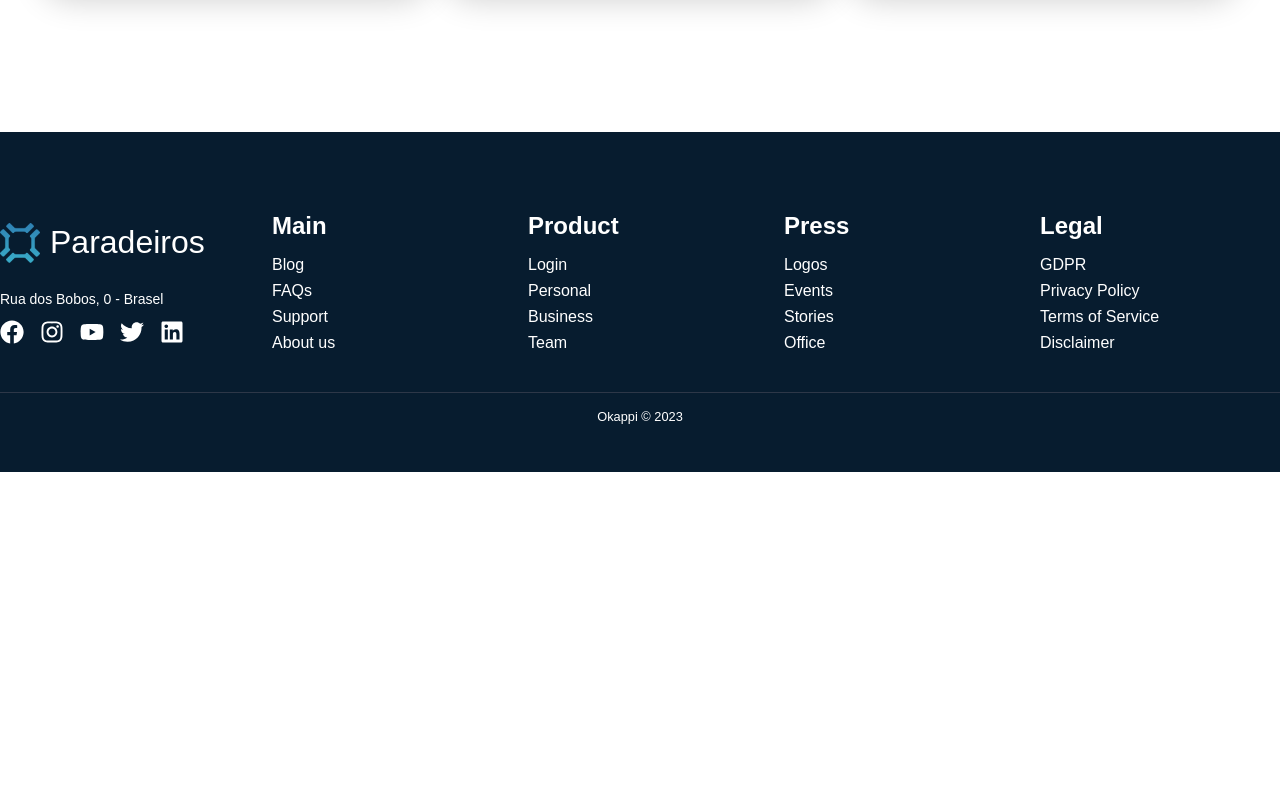
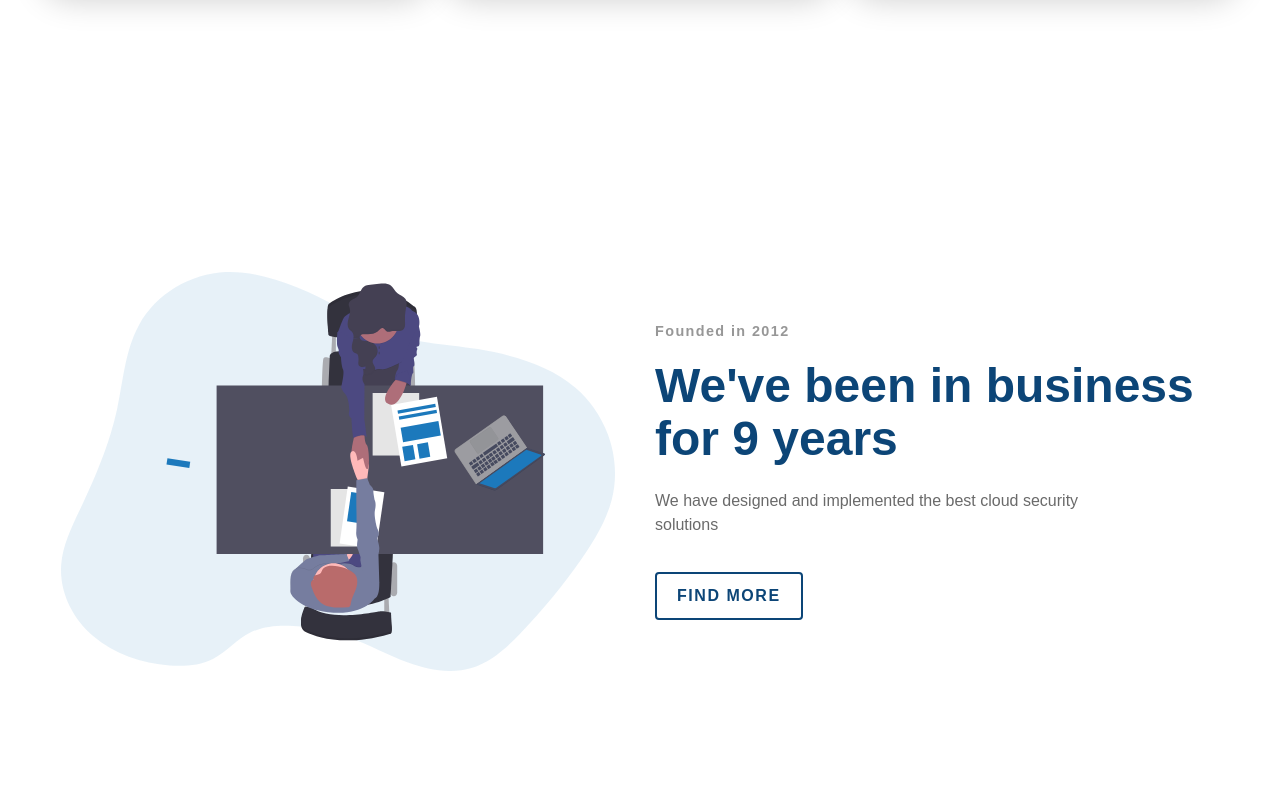
Before and after one commit to vasconceloscezar/okappi-first-class, a React (Create React App) app: page / in a window 1280 px wide. Shown: the part 1600-2400 px from the top of the page. Before the commit the page ends 2072 px from the top, so only its background shows below. Built offline with nearby package versions, Linux system fonts and the light colour scheme.

Commit message:
feat: add Content component

```diff
--- /dev/null
+++ b/src/components/Content/ContentStyles.js
@@ -0,0 +1,144 @@
+import styled from 'styled-components';
+import { motion } from 'framer-motion';
+
+export const ContentRow = styled.div`
+	display: flex;
+	margin: 0 -15px -15px -15px;
+	flex-wrap: wrap;
+	align-items: center;
+	flex-direction: ${({ reverse }) => (reverse ? 'row-reverse' : 'row')};
+	justify-content: space-around;
+
+	@media screen and (max-width: 768px) {
+		flex-direction: column-reverse;
+	}
+`;
+
+export const ContentColumn = styled(motion.div)`
+	margin-bottom: 15px;
+	padding-right: 15px;
+	padding-left: 15px;
+	flex: 1;
+	z-index: 10;
+	display: flex;
+	flex-direction: column;
+	@media screen and (max-width: 768px) {
+		max-width: 100% !important;
+		flex-basis: 100%;
+		justify-content: center;
+		align-items: center;
+	}
+`;
+
+export const TextWrapper = styled.div`
+	max-width: 540px;
+	padding-top: 0;
+
+	@media screen and (max-width: 768px) {
+		padding-bottom: 65px;
+		> h1,
+		p {
+			text-align: center;
+		}
+		display: flex;
+		flex-direction: column;
+		align-items: center;
+	}
+
+	> img {
+		width: 300px;
+		margin-left: -3px;
+	}
+`;
+
+export const ImgWrapper = styled(motion.div)`
+	display: flex;
+	justify-content: 'flex-end';
+	max-height: 700px;
+	justify-content: center;
+	position: relative;
+`;
+
+export const TopLine = styled(motion.div)`
+	font-size: 0.9rem;
+	line-height: 16px;
+	font-weight: 550;
+	letter-spacing: 1.4px;
+	margin-bottom: 1.3rem;
+	color: #979797;
+`;
+
+export const Img = styled(motion.img)`
+	padding-right: 0;
+	border: 0;
+	max-width: 100%;
+	vertical-align: middle;
+	display: inline-block;
+	object-fit: cover;
+	max-height: 700px;
+	z-index: 1;
+`;
+
+export const Heading = styled(motion.h2)`
+	margin-bottom: 24px;
+	font-size: 3rem;
+	line-height: 1.1;
+	font-weight: 600;
+	color: ${({ inverse }) => (inverse ? '#0c4577' : 'white')};
+
+	@media screen and (max-width: 768px) {
+		text-align: center;
+	}
+`;
+
+export const Subtitle = styled(motion.p)`
+	max-width: 440px;
+	margin-bottom: 35px;
+	line-height: 24px;
+	color: ${({ inverse }) => (inverse ? '#6a6a6a' : 'white')};
+`;
+
+export const ContentButton = styled(motion.button)`
+	height: 3rem;
+	padding: 16px 32px;
+	font-weight: 700;
+	font-size: 0.8rem;
+	line-height: 18px;
+	letter-spacing: 1.54px;
+	text-transform: uppercase;
+	cursor: pointer;
+	background: none;
+	color: ${({ inverse }) => (inverse ? '#0c4577' : 'white')};
+
+	border-radius: 4px;
+	white-space: nowrap;
+	padding: ${({ big }) => (big ? '12px 64px' : '10px 20px')};
+	font-size: ${({ fontBig }) => (fontBig ? '20px' : '16px')};
+	outline: none;
+	border: 2px solid ${({ inverse }) => (inverse ? '#0c4577' : 'white')};
+	cursor: pointer;
+	position: relative;
+	overflow: hidden;
+
+	&:before {
+		background: ${({ inverse }) => (inverse ? '#0c4577' : 'white')};
+		content: '';
+		position: absolute;
+		top: 50%;
+		left: 50%;
+		transform: translate(-50%, -50%);
+		z-index: -1;
+		transition: all 0.6s ease;
+		width: 100%;
+		height: 0%;
+		transform: translate(-50%, -50%) rotate(45deg);
+	}
+
+	&:hover:before {
+		height: 500%;
+	}
+
+	&:hover {
+		color: ${({ inverse }) => (inverse ? 'white' : 'black')};
+	}
+`;
--- /dev/null
+++ b/src/components/Content/index.jsx
@@ -0,0 +1,59 @@
+import React, { useEffect } from "react";
+import { Container, Section } from "../../globalStyles";
+import { ContentRow, TextWrapper, TopLine, Heading, ContentButton, Subtitle, ImgWrapper, Img, ContentColumn } from "./ContentStyles.js";
+
+import { useInView } from "react-intersection-observer";
+import { useAnimation } from "framer-motion";
+
+export default function Content(props) {
+  const { primary, topLine, headline, description, buttonLabel, img, alt, inverse, reverse } = props;
+  const initial = { opacity: 0, y: 30 };
+  const animation = useAnimation();
+
+  const { ref, inView } = useInView({ threshold: 0.2 });
+
+  useEffect(() => {
+    if (inView) {
+      animation.start({
+        opacity: 1,
+        y: 0,
+      });
+    }
+  }, [inView, animation]);
+
+  return (
+    <Section inverse={inverse} ref={ref}>
+      <Container>
+        <ContentRow reverse={reverse}>
+          <ContentColumn>
+            <TextWrapper>
+              <TopLine initial={initial} transition={{ delay: 0.3, duration: 0.6 }} animate={animation}>
+                {topLine.text}
+              </TopLine>
+              <Heading initial={initial} transition={{ delay: 0.5, duration: 0.6 }} animate={animation} inverse={inverse}>
+                {headline}
+              </Heading>
+              <Subtitle initial={initial} transition={{ delay: 0.7, duration: 0.6 }} animate={animation} inverse={inverse}>
+                {description}
+              </Subtitle>
+              <ContentButton
+                initial={initial}
+                transition={{ delay: 1, duration: 0.6 }}
+                animate={animation}
+                inverse={inverse}
+                primary={primary}
+              >
+                {buttonLabel}
+              </ContentButton>
+            </TextWrapper>
+          </ContentColumn>
+          <ContentColumn initial={initial} transition={{ delay: 0.5, duration: 0.6 }} animate={animation}>
+            <ImgWrapper>
+              <Img src={img} alt={alt} whileHover={{ rotate: 2, scale: 1.02 }} transition={{ duration: 0.5 }} />
+            </ImgWrapper>
+          </ContentColumn>
+        </ContentRow>
+      </Container>
+    </Section>
+  );
+}
--- a/src/pages/Home.jsx
+++ b/src/pages/Home.jsx
@@ -1,11 +1,16 @@
+import Content from "../components/Content";
 import Features from "../components/Features";
 import Hero from "../components/Hero";
+import { heroOne, heroTwo, heroThree } from "../data/HeroData";
 
 export function Home() {
   return (
     <>
       <Hero />
       <Features />
+      <Content {...heroOne} />
+      <Content {...heroTwo} />
+      <Content {...heroThree} />
     </>
   );
 }
```
